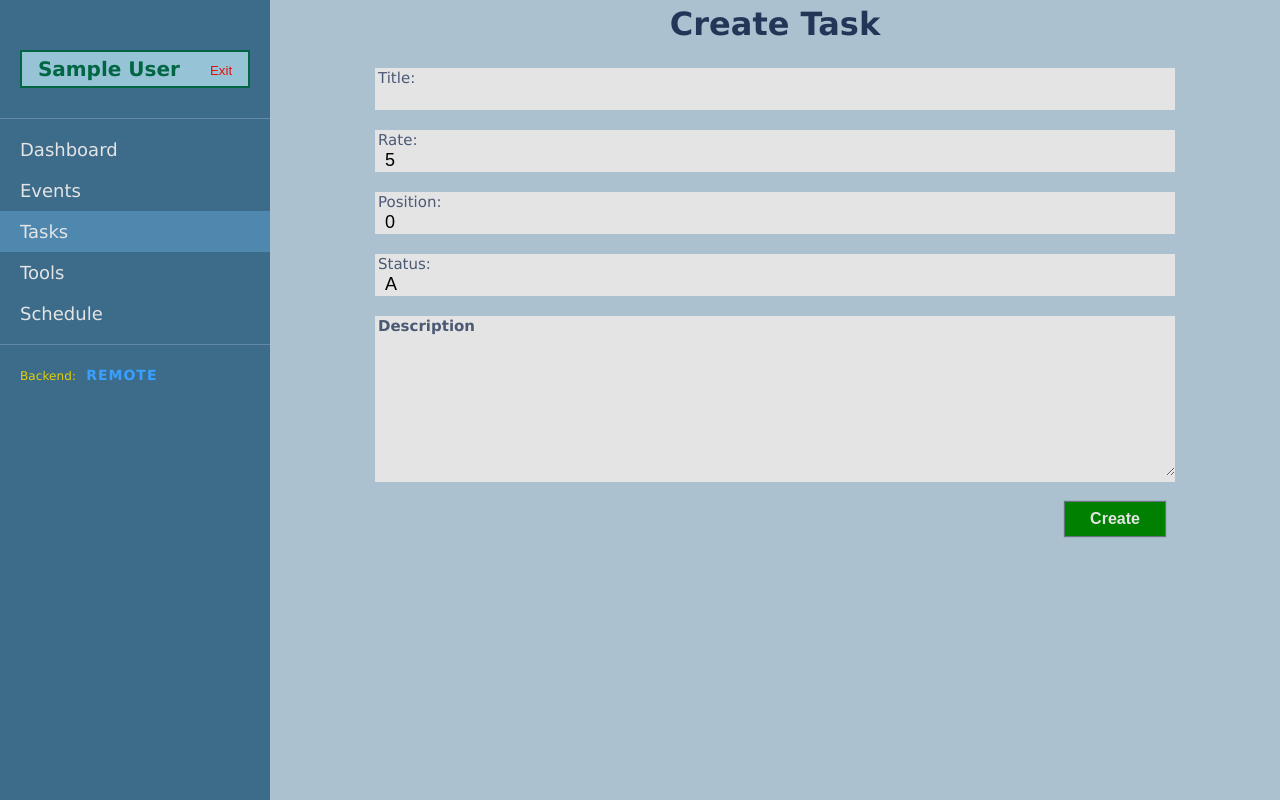
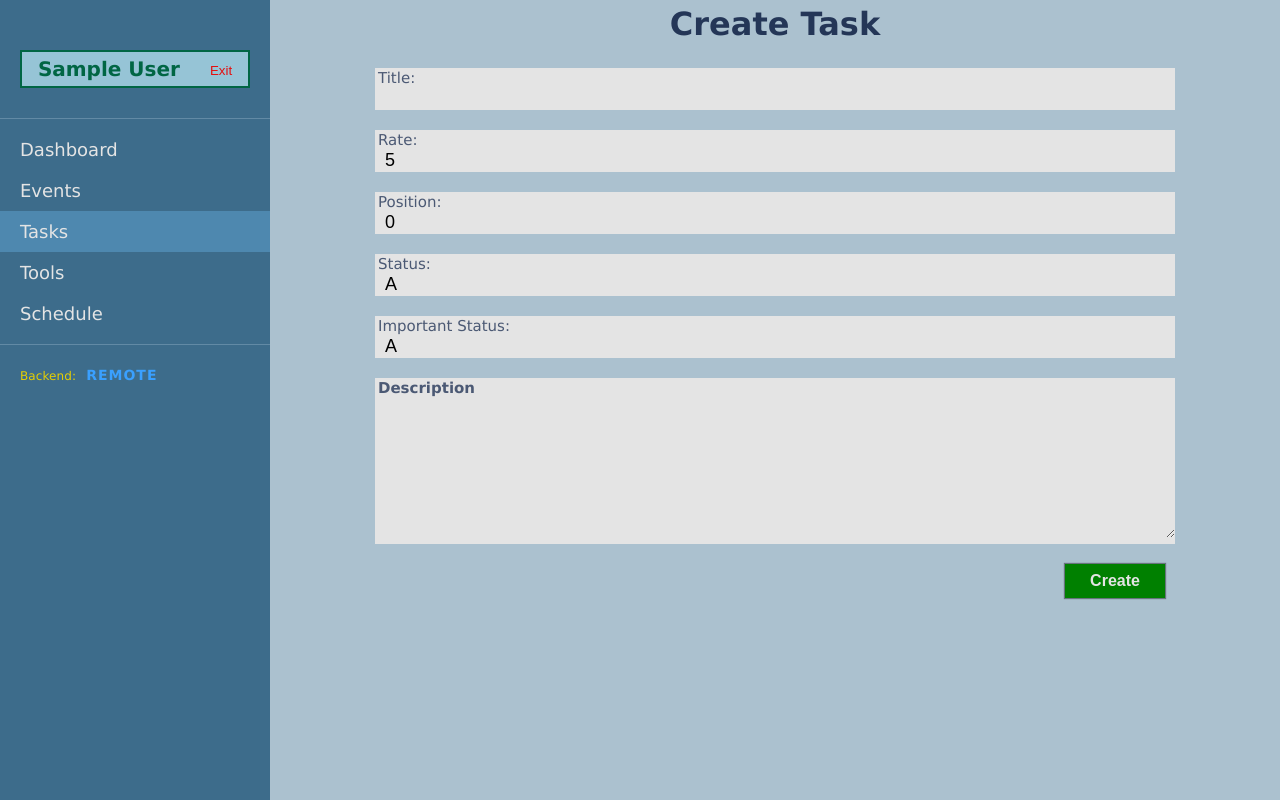
Before and after one commit to Alwongs/one-place, a React (Vite) app in the folder react/: page /tasks/create in a window 1280 px wide. Built offline with nearby package versions, Linux system fonts and the light colour scheme; no server answers; sample sign-in values are in the browser's storage.

Commit message:
update with important_status

```diff
--- a/react/src/pages/Tasks/AddTask.jsx
+++ b/react/src/pages/Tasks/AddTask.jsx
@@ -10,7 +10,7 @@ export default function AddTask() {
     const location = useLocation();
     const previousPath = location.state?.from || "/";
     const [createItem, { isLoading, isSuccess, isError }] = useAddTaskMutation();
-    const [formData, setFormData] = useState({ title: "", rate: "5", position: "0", status: "A", description: "" });
+    const [formData, setFormData] = useState({ title: "", rate: "5", position: "0", status: "A", important_status: "A", description: "" });
 
     const handleChange = (e) => {
         const { name, value } = e.target;
--- a/react/src/pages/Tasks/components/Form.jsx
+++ b/react/src/pages/Tasks/components/Form.jsx
@@ -39,6 +39,14 @@ export default function Form({ onSubmit, onChange, formData }) {
                 onChange={onChange}
             />
 
+            <InputField
+                id="taskImportantFormStatus"
+                label="Important Status"
+                name="important_status"
+                value={formData.important_status}
+                onChange={onChange}
+            />
+
             <TextareaField
                 id="taskFormDecription"
                 label="Description"
```
